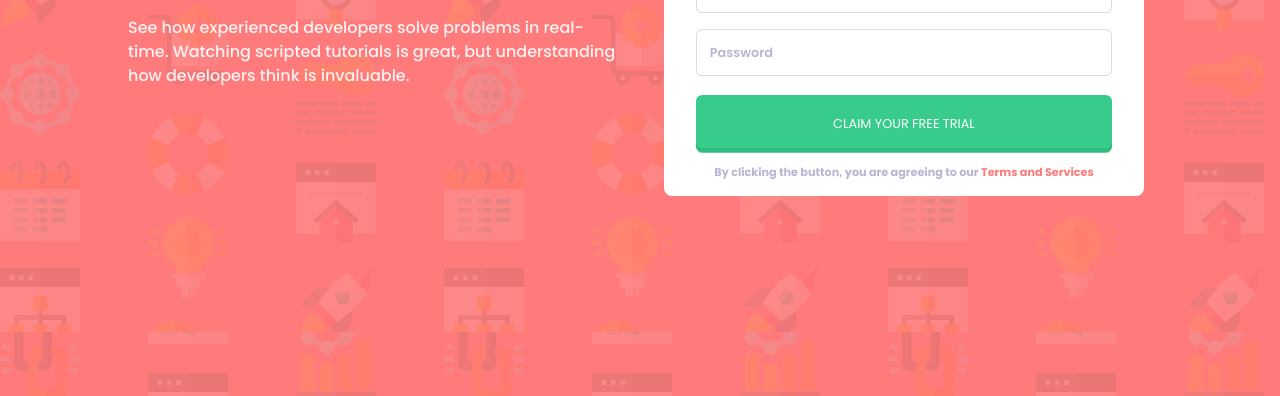
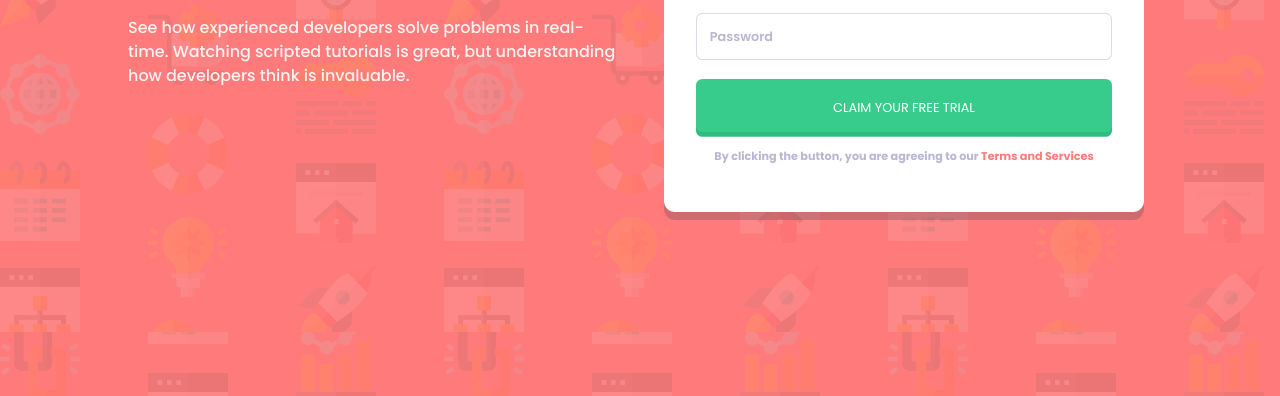
Before and after one commit to medsagou/component-with-signup-form-master, a plain HTML site: page index.html in a window 1280 px wide. Shown: the part 468-864 px from the top of the page. Drawn offline with Linux system fonts and the light colour scheme.

Commit message:
Update style.css

```diff
--- a/style.css
+++ b/style.css
@@ -350,7 +350,9 @@ input:focus-within{
 .form-container {
   /* margin:1rem; */
   padding: 1rem 2rem;
-  border-radius: .5rem;
+  border-radius: .7rem;
+  padding-bottom: 3rem;
+  box-shadow: 0 .5rem 0 0 hsl(249 10% 26% /.25);
 
 }
 .form-elem{
```
